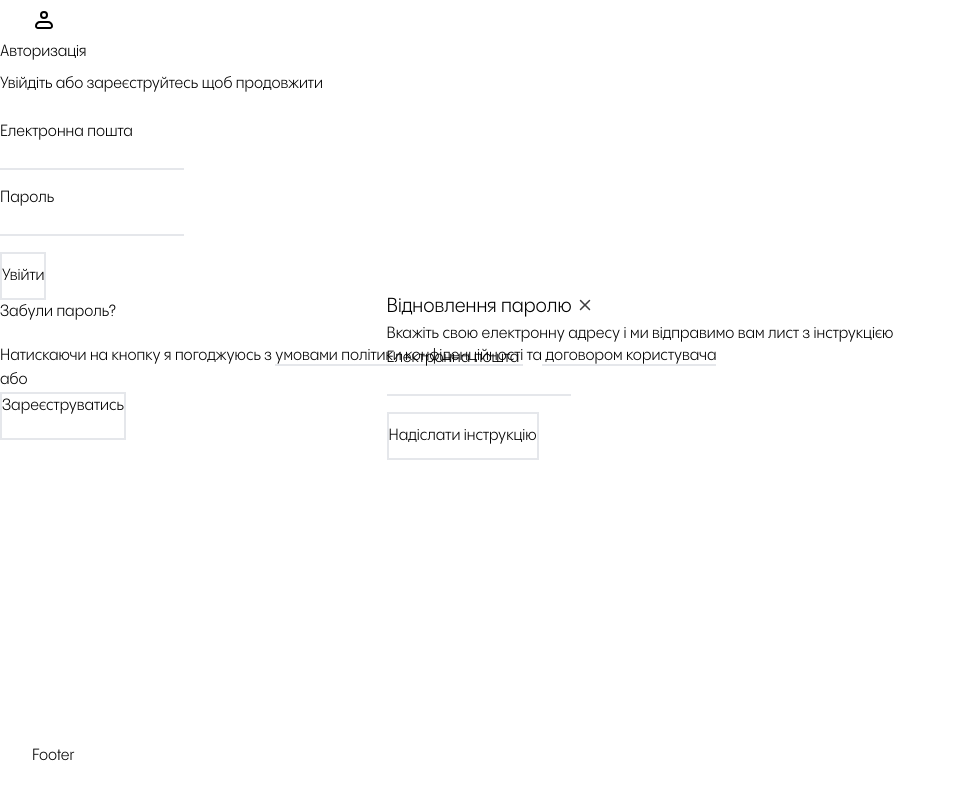
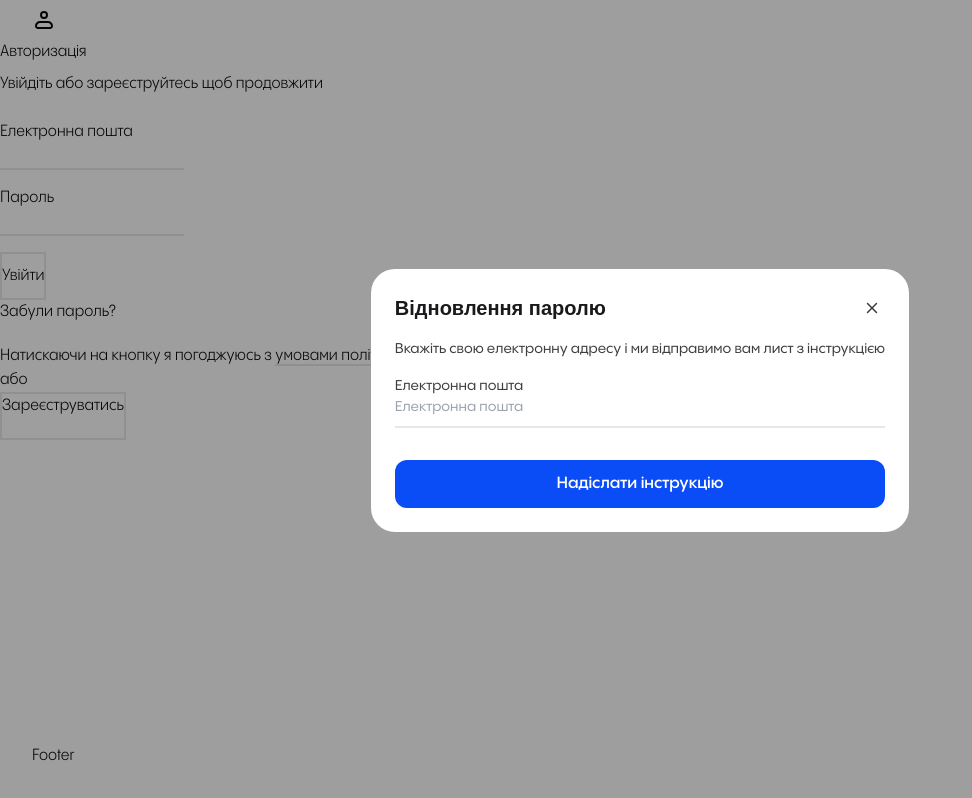
Before and after one commit to TataUA/teamchallenge_sport_store_frontend, a Next.js app: page /login in a window 1280 px wide. Both pictures are taken after a click on the button "Забули пароль?". Shown: the whole page, without its empty margins (0-972 px from the left). Built offline with nearby package versions, Linux system fonts and the light colour scheme; a web font is replaced by a local one.

Commit message:
Update ResetPasswordForm  styles

```diff
--- a/components/ResetPasswordForm.tsx
+++ b/components/ResetPasswordForm.tsx
@@ -49,12 +49,12 @@ export const ResetPasswordForm = () => {
 
   return (
     <>
-        <button className="block mb-5" onClick={() => {setShowPasswordResetBlock(true)}}>Забули пароль?</button>
+                <button className="block mb-5" onClick={() => {setShowPasswordResetBlock(true)}}>Забули пароль?</button>
         {showPasswordResetBlock ?
-        <div className="absolute w-full h-full top-0 left-0 bg-bluredbackground flex justify-center content-center">
-        <div className="self-center bg-mainbackground p-6 rounded-popupborder">
-            <div className="flex flex-row gap-y-14">
-                <p className="text-subheading">Відновлення паролю</p>
+        <div className="fixed w-full h-screen top-0 left-0 flex justify-center content-center bg-blured">
+        <div className="self-center bg-white p-6 rounded-popup max-w-[88vw] max-h-[88vw] text-common text-basic font-medium">
+            <div className="flex flex-row justify-between items-center mb-4">
+                <p className="text-subheading text-title font-bold">Відновлення паролю</p>
                 <p onClick={() => {setShowPasswordResetBlock(false)}}>
                     <svg width="26" height="26" viewBox="0 0 26 26" fill="none" xmlns="http://www.w3.org/2000/svg">
                         <path d="M17.5 8.5L8.5 17.5" stroke="#3E3E40" strokeWidth="1.5" strokeLinecap="round" strokeLinejoin="round"/>
@@ -62,7 +62,7 @@ export const ResetPasswordForm = () => {
                     </svg>
                 </p>
             </div>
-            <p>Вкажіть свою електронну адресу і ми відправимо вам лист з інструкцією</p>
+            <p className="mb-4">Вкажіть свою електронну адресу і ми відправимо вам лист з інструкцією</p>
             <Formik
             initialValues={initialValues}
             validationSchema={schema}
@@ -76,6 +76,7 @@ export const ResetPasswordForm = () => {
                     id="email"
                     type="email"
                     name="email"
+                    placeholder="Електронна пошта"
                     value={formik.values.email}
                     onChange={(e: React.ChangeEvent<HTMLInputElement>) => {
                         handleInputChange(
@@ -84,12 +85,12 @@ export const ResetPasswordForm = () => {
                         formik.setFieldValue
                         );
                     }}
-                    className="block border-b-2"
+                    className="block border-b-2 pb-2 w-full mb-8"
                     />
                     <ErrorMessage name="email" component="div" />
                 </label>
 
-                <button type="submit" className="h-12 border-2">
+                <button type="submit" className="h-12 text-button bg-blue rounded-button text-white w-full font-semibold">
                     Надіслати інструкцію
                 </button>
                 </Form>
--- a/tailwind.config.ts
+++ b/tailwind.config.ts
@@ -38,6 +38,7 @@ const config: Config = {
         white: "#fff",
         blue: "#0A4CF6",
         red: "#DF0707",
+        blured: "rgba(14, 14, 16, 0.4)"
       },
       fontSize: {
         basic: "14px",
```
